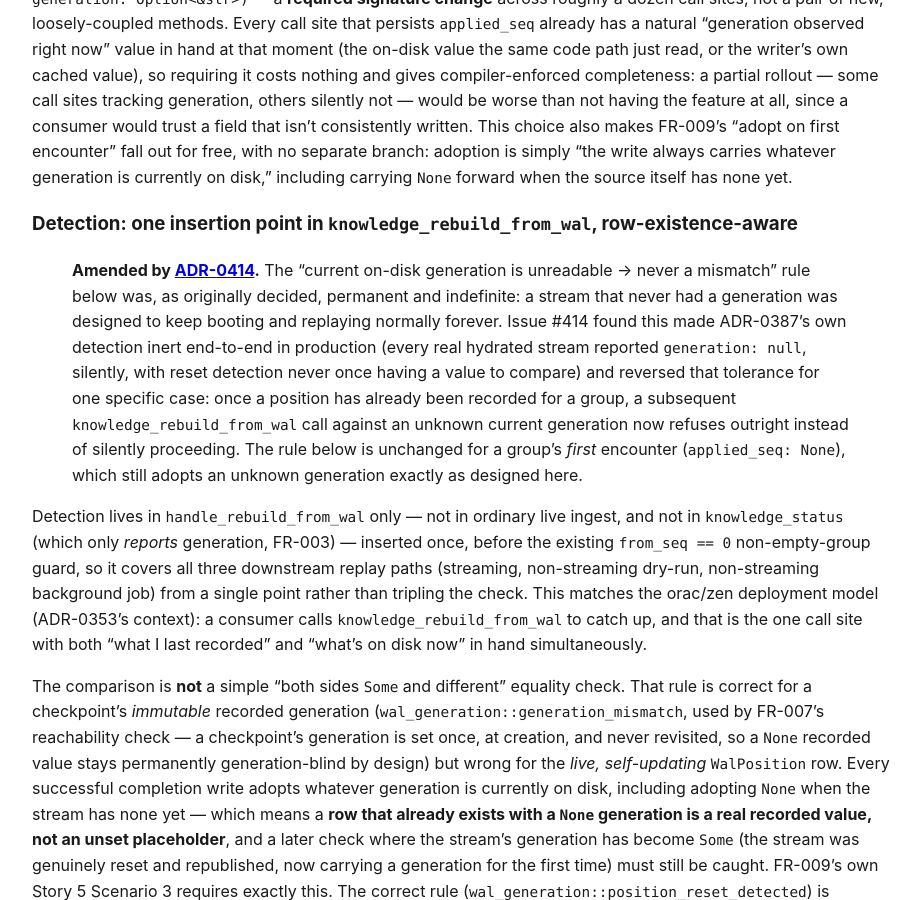
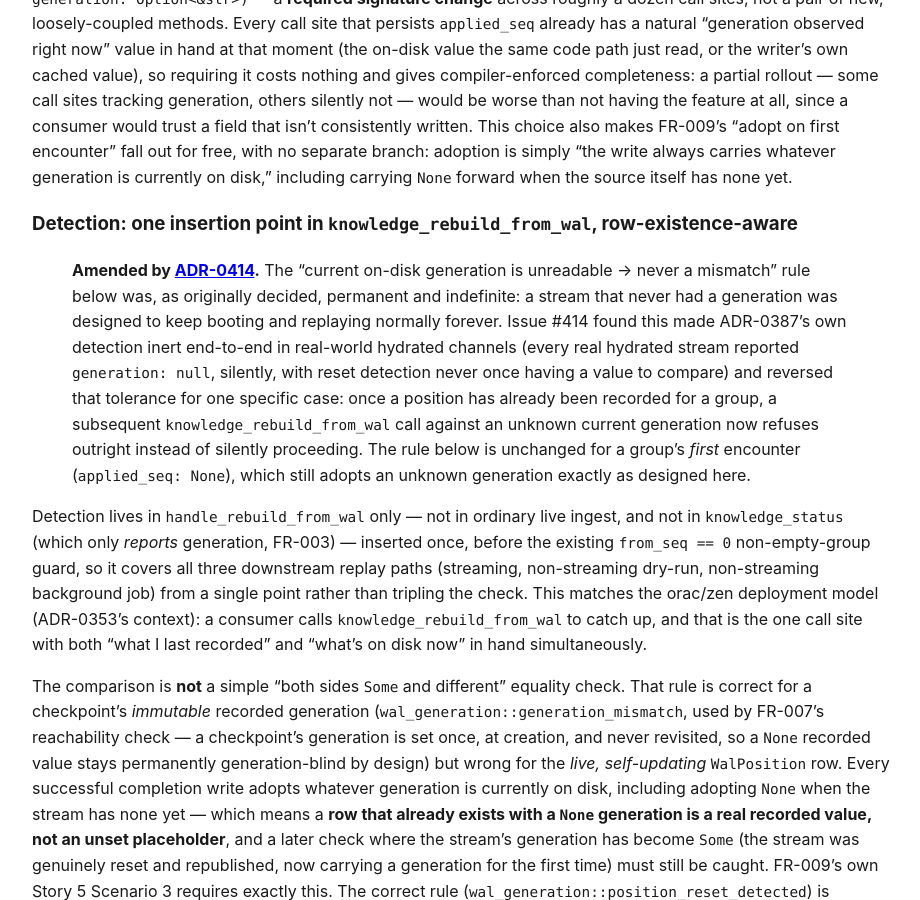
Before and after one commit to verveguy/liminis-context-graph, a Jekyll site: the page built from docs/adr/0387-wal-stream-generation-identity.md, in a window 1280 px wide and 900 px high, scrolled down 3930 px. Shown: the whole window, without its empty margins (178-1098 px from the left). Built offline with Jekyll 4.4.1, drawn with Linux system fonts in a browser that asks for light colours; our own code applies the rules of GitHub Pages for plain Markdown files.

Commit message:
Fix review finding: correct stale "in production" wording in ADR-0387 amendment
The new ADR-0414 amendment note in ADR-0387's Detection section said the
detection was inert "in production," contradicting ADR-0414's own "no
production consumers today" statement. Match the wording already corrected
elsewhere in this PR (ADR-0414, spec.md): "real-world hydrated channels."

```diff
--- a/docs/adr/0387-wal-stream-generation-identity.md
+++ b/docs/adr/0387-wal-stream-generation-identity.md
@@ -193,9 +193,9 @@ carrying `None` forward when the source itself has none yet.
 > generation is unreadable → never a mismatch" rule below was, as originally decided, permanent
 > and indefinite: a stream that never had a generation was designed to keep booting and replaying
 > normally forever. Issue #414 found this made ADR-0387's own detection inert end-to-end in
-> production (every real hydrated stream reported `generation: null`, silently, with reset
-> detection never once having a value to compare) and reversed that tolerance for one specific
-> case: once a position has already been recorded for a group, a subsequent
+> real-world hydrated channels (every real hydrated stream reported `generation: null`, silently,
+> with reset detection never once having a value to compare) and reversed that tolerance for one
+> specific case: once a position has already been recorded for a group, a subsequent
 > `knowledge_rebuild_from_wal` call against an unknown current generation now refuses outright
 > instead of silently proceeding. The rule below is unchanged for a group's *first* encounter
 > (`applied_seq: None`), which still adopts an unknown generation exactly as designed here.
```
